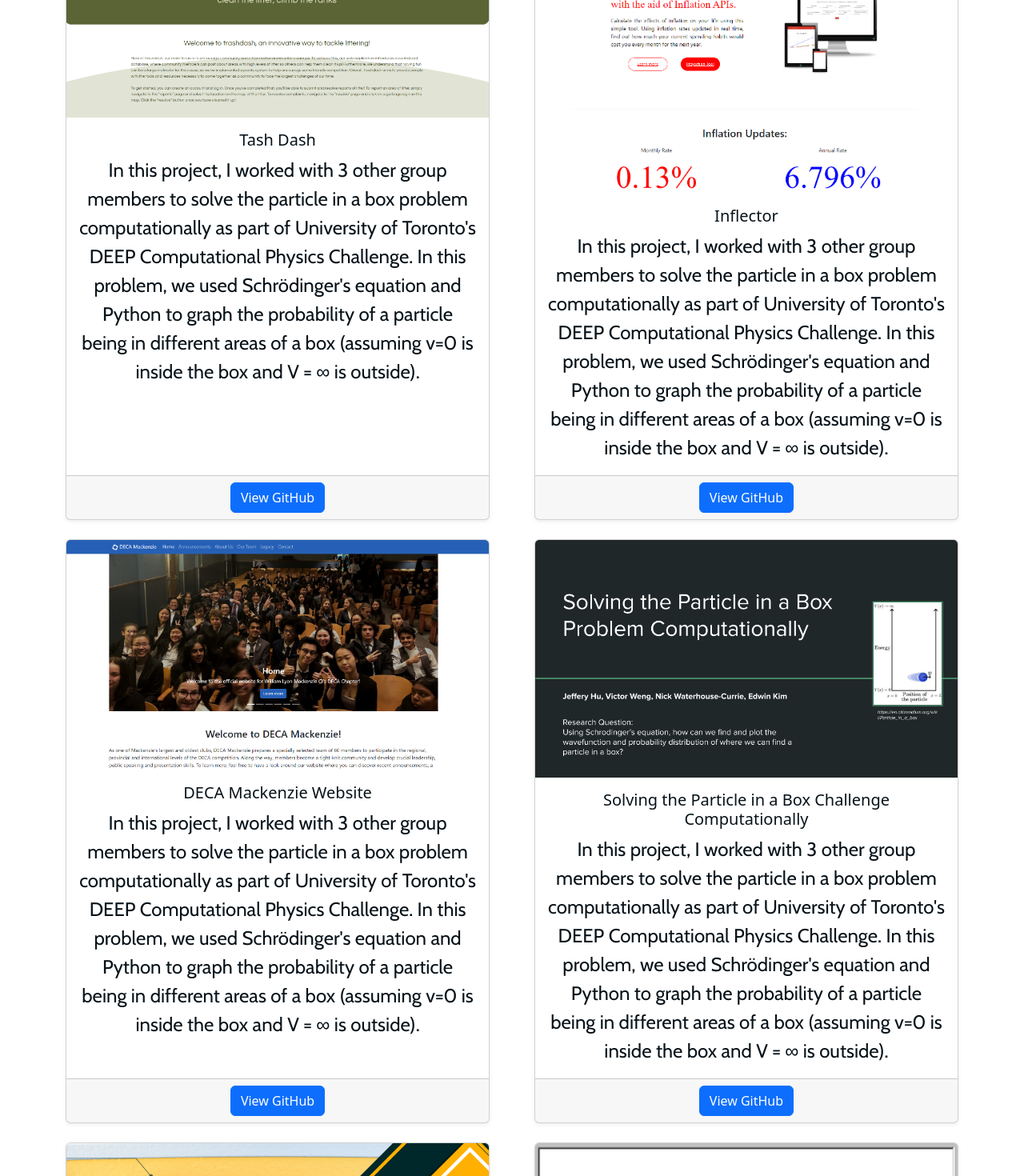
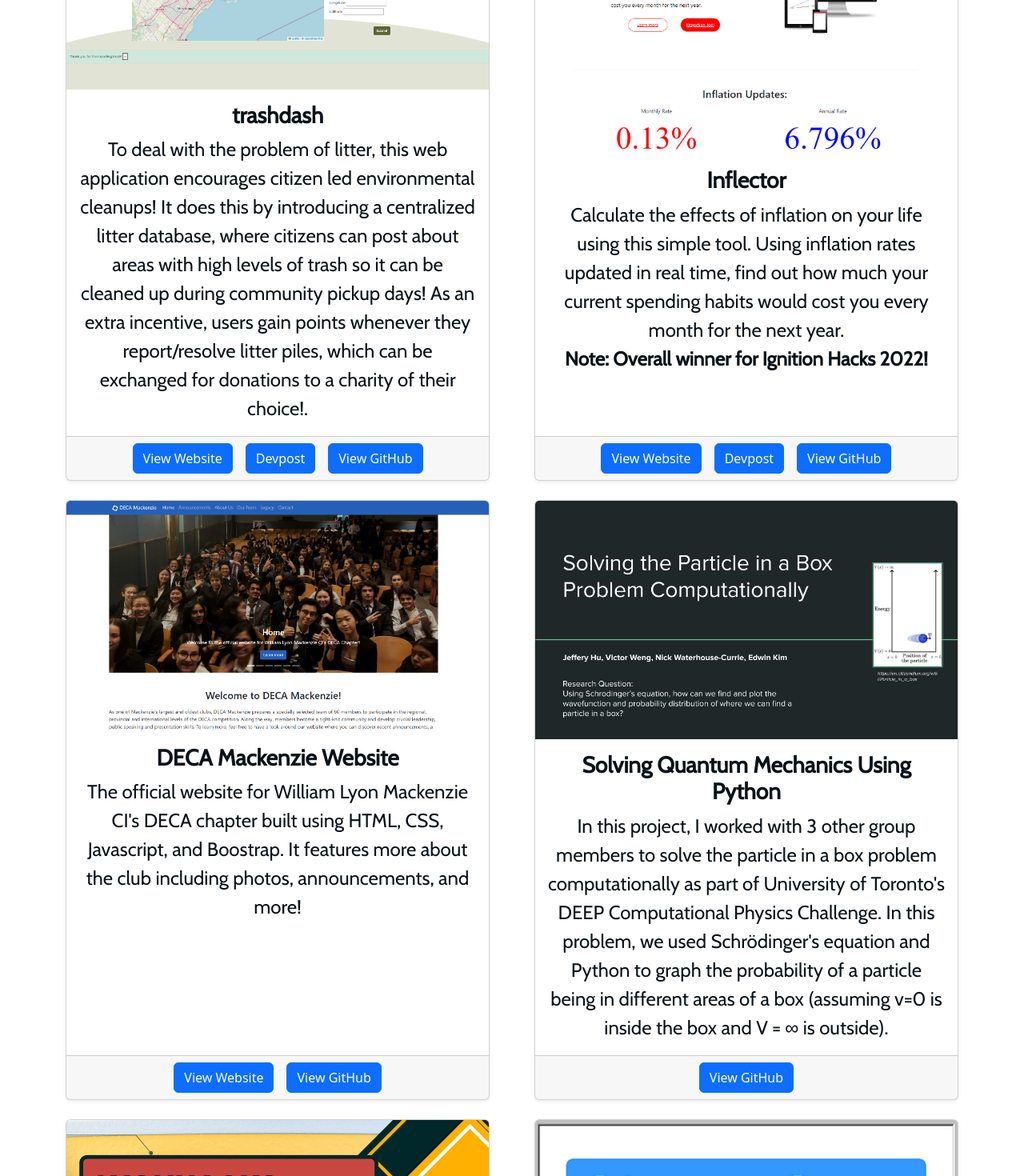
Before and after one commit to Jeffery05/jeffery05.github.io, a React (Create React App) app: page /projects in a window 1280 px wide. Shown: the part 400-1870 px from the top of the page at 80% size. Built offline with nearby package versions, Linux system fonts and the light colour scheme.

Commit message:
updated the projects page

```diff
--- a/src/App.js
+++ b/src/App.js
@@ -6,16 +6,22 @@ import Projects from "./Components/projects";
 import Contact from "./Components/contact";
 import logo from "./Components/images/Jeffery Logo.svg";
 
-function App(){
+function App() {
   return (
     <BrowserRouter>
       <header>
         <nav>
-        <NavLink id="logo" to="/"><svg version="1.1" height="3.4rem" viewBox="0 0 700 700" xmlns="http://www.w3.org/2000/svg">
+          <NavLink id="logo" to="/">
+            <svg
+              version="1.1"
+              height="3.4rem"
+              viewBox="0 0 700 700"
+              xmlns="http://www.w3.org/2000/svg"
+            >
               <g fill-rule="evenodd" preserveAspectRatio="xMidYMid meet">
-  <path d="m372.21 560c73.922-449.22-197.19-316.51-296.23-560 0 102.74-3.8398 186.6 110.01 229.3-37.809 4.7266-65.348-4.9375-89.469-38.438 20.785 85.676 99.609 107.8 158.39 119.29-61.789 10.68-93.113-25.359-116.31-38.438 87.141 155.5 204.79 56.672 228.31 225.99-7.5117-9.2773-15.02-18.555-22.531-27.832 25.578 42.879 22.801 40.422 27.832 90.125z"/>
-  <path d="m367.57 268.41c36.664 50 28.277 139.96 29.16 198.15 27.113-107.05 66.367-182.34 149.77-204.78-30.707-3.9766-49.484 5.3008-66.273 16.566 13.707-27.355 38.926-41.355 94.688-50.562-35.012-5.7422-35.812-2.3438-50.617-0.79688 11.91-28.281 71.867-34.543 99.738-38.766-132.77-6.9883-155.77 51.086-201.42 94.598-24.738 15.816-11.496-70.352 14.367-36.945-4.4062-70.414-73.348-48.211-69.418 22.531z"/>
-  <path d="m344.21 93.98c4.7617 66.117 66.441 69.734 56.473 105.89-44.246-6.6797-71.398-57.398-56.473-105.89z"/>
+                <path d="m372.21 560c73.922-449.22-197.19-316.51-296.23-560 0 102.74-3.8398 186.6 110.01 229.3-37.809 4.7266-65.348-4.9375-89.469-38.438 20.785 85.676 99.609 107.8 158.39 119.29-61.789 10.68-93.113-25.359-116.31-38.438 87.141 155.5 204.79 56.672 228.31 225.99-7.5117-9.2773-15.02-18.555-22.531-27.832 25.578 42.879 22.801 40.422 27.832 90.125z" />
+                <path d="m367.57 268.41c36.664 50 28.277 139.96 29.16 198.15 27.113-107.05 66.367-182.34 149.77-204.78-30.707-3.9766-49.484 5.3008-66.273 16.566 13.707-27.355 38.926-41.355 94.688-50.562-35.012-5.7422-35.812-2.3438-50.617-0.79688 11.91-28.281 71.867-34.543 99.738-38.766-132.77-6.9883-155.77 51.086-201.42 94.598-24.738 15.816-11.496-70.352 14.367-36.945-4.4062-70.414-73.348-48.211-69.418 22.531z" />
+                <path d="m344.21 93.98c4.7617 66.117 66.441 69.734 56.473 105.89-44.246-6.6797-71.398-57.398-56.473-105.89z" />
               </g>
             </svg>
           </NavLink>
@@ -23,22 +29,23 @@ function App(){
           <NavLink to="about">About</NavLink>
           <NavLink to="achievements">Achievements</NavLink>
           <NavLink to="projects">Projects</NavLink>
-        <a href="https://jefferyhu2005.wixsite.com/portfolio" target="_blank">Tutorials</a>
+          <a href="https://jefferyhu2005.wixsite.com/portfolio/oop-1" target="_blank">
+            Tutorials
+          </a>
           <NavLink to="contact">Contact</NavLink>
         </nav>
       </header>
       <main>
         <Routes>
-          <Route path="/" element={<Home />}/>
-          <Route path="about" element={<About />}/>
-          <Route path="achievements" element={<Achievements />}/>
-          <Route path="projects" element={<Projects />}/>
-          <Route path="contact" element={<Contact />}/>
+          <Route path="/" element={<Home />} />
+          <Route path="about" element={<About />} />
+          <Route path="achievements" element={<Achievements />} />
+          <Route path="projects" element={<Projects />} />
+          <Route path="contact" element={<Contact />} />
         </Routes>
       </main>
     </BrowserRouter>
-
-  )
+  );
 }
 
-export default App
+export default App;
--- a/src/Components/achievements.jsx
+++ b/src/Components/achievements.jsx
@@ -8,7 +8,7 @@ import resume from "./images/Jeffery Hu_Resume.pdf";
 
 export default function Achievements() {
   return (
-    <div className="container body-content">
+    <div className="container body-content achieve">
       <head>
         <link rel="preconnect" href="https://fonts.googleapis.com" />
         <link rel="preconnect" href="https://fonts.gstatic.com" crossorigin />
@@ -17,9 +17,9 @@ export default function Achievements() {
           rel="stylesheet"
         />
       </head>
-      <div className="row mb-1">
+      <div className="row">
         <h1>
-          <b>Experience:</b>
+          <b><u>Experience:</u></b>
         </h1>
       </div>
       <div className="row gx-4 mb-3">
@@ -40,7 +40,7 @@ export default function Achievements() {
         </div>
         <div className="col-md-9">
           <p>
-            <b>President - Mackenzie Science Club</b>
+            <h3><b>President - Mackenzie Science Club</b></h3>
           </p>
           <p>June 2022-June 2023</p>
           <hr />
@@ -61,7 +61,7 @@ export default function Achievements() {
       </div>
       <div className="row gx-4 mb-3">
         <div className="col-md-3 ps-3">
-          <a href="decamackenzie.ca" target="_blank" rel="noopener noreferrer">
+          <a href="https://decamackenzie.ca/" target="_blank" rel="noopener noreferrer">
             <img
               src={decaLogo}
               alt="DECA Mackenzie Logo"
@@ -72,9 +72,9 @@ export default function Achievements() {
           </a>
         </div>
         <div className="col-md-9">
-          <p>
+          <h3>
             <b>President - DECA Mackenzie</b>
-          </p>
+          </h3>
           <p>June 2022-June 2023</p>
           <hr />
           <ul>
@@ -107,24 +107,27 @@ export default function Achievements() {
           />
         </div>
         <div className="col-md-9">
-          <p>
+          <h3>
             <b>Assistant Teacher - Spirit of Math Schools</b>
-          </p>
+          </h3>
           <p>September 2019-June 2023</p>
           <hr />
           <ul>
             <li>
-              Lead discussions and engage with students to teach them advanced
-              math concepts during weekly Spirit of Math classes.
+              Tutor and mentor 20+ middle school students to teach them advanced
+              math concepts.
             </li>
-            <li>Complete administrative tasks such as calling parents. </li>
+            <li>
+              Lead class discussions and engage with students during group work time.
+            </li>
+            <li>Complete administrative tasks such as calling parents and inputting marks. </li>
           </ul>
         </div>
       </div>
 
       <div className="row gx-4 mb-3">
         <div className="col-md-3 ps-3">
-          <a href="maclyonsden.com" target="_blank" rel="noopener noreferrer">
+          <a href="https://maclyonsden.com/" target="_blank" rel="noopener noreferrer">
             <img
               src={metro}
               alt="Mac Lyons Den Logo"
@@ -135,9 +138,9 @@ export default function Achievements() {
           </a>
         </div>
         <div className="col-md-9">
-          <p>
+          <h3>
             <b>Front-End Developer - Project Metropolis</b>
-          </p>
+          </h3>
           <p>August 2022-June 2023</p>
           <hr />
           <ul>
@@ -147,6 +150,9 @@ export default function Achievements() {
             <li>
               Created the user interface for club executives to submit
               announcements.
+            </li>
+            <li>
+              Gained experience using React.js
             </li>
           </ul>
         </div>
@@ -163,9 +169,9 @@ export default function Achievements() {
           />
         </div>
         <div className="col-md-9">
-          <p>
+          <h3>
             <b>Executive - Mackenzie Model UN</b>
-          </p>
+          </h3>
           <p>June 2022-June 2023</p>
           <hr />
           <ul>
@@ -177,6 +183,9 @@ export default function Achievements() {
               Develop and teach lessons about international relations related to
               the competition.
             </li>
+            <li>
+              Previously served as a member for 2 years.
+            </li>
           </ul>
         </div>
       </div>
@@ -184,7 +193,7 @@ export default function Achievements() {
 
       <div className="row mb-1">
         <h1>
-          <b>Resume</b>
+          <b><u>Resume:</u></b>
         </h1>
         <iframe src={resume} width="100%" height="1000px"></iframe>
       </div>
--- a/src/Components/projects.jsx
+++ b/src/Components/projects.jsx
@@ -1,5 +1,5 @@
 import React, { Component } from "react";
-import TrashDash from "./images/TrashDash.png";
+import TrashDash from "./images/TrashDash2.png";
 import Inflector from "./images/Inflector.png";
 import DECAWebsite from "./images/DECAWebsite.png";
 import DEEP from "./images/DEEP Computational Physics Challenge Presentation.png";
@@ -20,28 +20,39 @@ export default function Projects() {
       </head>
       <div className="projects">
         <div className="projectsheader">
-          <h1>Past Projects</h1>
+          <h1><b>Past Projects</b></h1>
           <p>Feel free to look around at some of my past projects!</p>
         </div>
         <div className="card rounded mb-4 shadow-sm">
           <img className="card-img-top" alt="Tash Dash" src={TrashDash} />
           <div className="card-body">
-            <h5 className="card-title">Tash Dash</h5>
+            <h3 className="card-title"><b>trashdash</b></h3>
             <p className="card-text text-left">
-              In this project, I worked with 3 other group members to solve the
-              particle in a box problem computationally as part of University of
-              Toronto's DEEP Computational Physics Challenge. In this problem,
-              we used Schrödinger's equation and Python to graph the probability
-              of a particle being in different areas of a box (assuming v=0 is
-              inside the box and V = ∞ is outside).
+            To deal with the problem of litter, this web application encourages citizen led environmental cleanups! It does this by introducing a centralized litter database, where citizens can post about areas with high levels of trash so it can be cleaned up during community pickup days! As an extra incentive, users gain points whenever they report/resolve litter piles, which can be exchanged for donations to a charity of their choice!.
             </p>
           </div>
           <div className="card-footer">
-            <a
-              href="https://github.com/Jeffery05/Solving-Quantum-Mechanics-Using-Python"
+          <a
+              href="https://trash-dash-htv.herokuapp.com/"
               target="_blank"
               rel="noopener noreferrer"
               className="btn btn-primary bg-primary"
+            >
+              View Website
+            </a>
+            <a
+              href="https://devpost.com/software/trashdash"
+              target="_blank"
+              rel="noopener noreferrer"
+              className="btn btn-primary bg-primary ms-3"
+            >
+              Devpost
+            </a>
+            <a
+              href="https://github.com/Jeffery05/Hack-The-Valley"
+              target="_blank"
+              rel="noopener noreferrer"
+              className="btn btn-primary bg-primary ms-3"
             >
               View GitHub
             </a>
@@ -51,22 +62,33 @@ export default function Projects() {
         <div className="card rounded mb-4 shadow-sm">
           <img className="card-img-top" alt="Inflector" src={Inflector} />
           <div className="card-body">
-            <h5 className="card-title">Inflector</h5>
+            <h3 className="card-title"><b>Inflector</b></h3>
             <p className="card-text text-left">
-              In this project, I worked with 3 other group members to solve the
-              particle in a box problem computationally as part of University of
-              Toronto's DEEP Computational Physics Challenge. In this problem,
-              we used Schrödinger's equation and Python to graph the probability
-              of a particle being in different areas of a box (assuming v=0 is
-              inside the box and V = ∞ is outside).
+            Calculate the effects of inflation on your life using this simple tool. Using inflation rates updated in real time, find out how much your current spending habits would cost you every month for the next year. <br/><b>Note: Overall winner for Ignition Hacks 2022!</b>
             </p>
           </div>
           <div className="card-footer">
-            <a
-              href="https://github.com/Jeffery05/Solving-Quantum-Mechanics-Using-Python"
+          <a
+              href="https://www.inflector.tech/"
               target="_blank"
               rel="noopener noreferrer"
               className="btn btn-primary bg-primary"
+            >
+              View Website
+            </a>
+            <a
+              href="https://devpost.com/software/inflector-the-inflation-projector"
+              target="_blank"
+              rel="noopener noreferrer"
+              className="btn btn-primary bg-primary ms-3"
+            >
+              Devpost
+            </a>
+            <a
+              href="https://github.com/Jeffery05/New-Ignition-Hacks"
+              target="_blank"
+              rel="noopener noreferrer"
+              className="btn btn-primary bg-primary ms-3"
             >
               View GitHub
             </a>
@@ -80,22 +102,25 @@ export default function Projects() {
             src={DECAWebsite}
           />
           <div className="card-body">
-            <h5 className="card-title">DECA Mackenzie Website</h5>
+            <h3 className="card-title"><b>DECA Mackenzie Website</b></h3>
             <p className="card-text text-left">
-              In this project, I worked with 3 other group members to solve the
-              particle in a box problem computationally as part of University of
-              Toronto's DEEP Computational Physics Challenge. In this problem,
-              we used Schrödinger's equation and Python to graph the probability
-              of a particle being in different areas of a box (assuming v=0 is
-              inside the box and V = ∞ is outside).
+              The official website for William Lyon Mackenzie CI's DECA chapter built using HTML, CSS, Javascript, and Boostrap. It features more about the club including photos, announcements, and more!
             </p>
           </div>
           <div className="card-footer">
-            <a
-              href="https://github.com/Jeffery05/Solving-Quantum-Mechanics-Using-Python"
+          <a
+              href="https://decamackenzie.ca/"
               target="_blank"
               rel="noopener noreferrer"
               className="btn btn-primary bg-primary"
+            >
+              View Website
+            </a>
+            <a
+              href="https://github.com/Jeffery05/DECA-Website"
+              target="_blank"
+              rel="noopener noreferrer"
+              className="btn btn-primary bg-primary ms-3"
             >
               View GitHub
             </a>
@@ -105,9 +130,9 @@ export default function Projects() {
         <div className="card rounded mb-4 shadow-sm">
           <img className="card-img-top" alt="Quantum Mechanics" src={DEEP} />
           <div className="card-body">
-            <h5 className="card-title">
-              Solving the Particle in a Box Challenge Computationally
-            </h5>
+            <h3 className="card-title"><b>
+              Solving Quantum Mechanics Using Python
+              </b></h3>
             <p className="card-text text-left">
               In this project, I worked with 3 other group members to solve the
               particle in a box problem computationally as part of University of
@@ -132,9 +157,9 @@ export default function Projects() {
         <div className="card rounded mb-4 shadow-sm">
           <img className="card-img-top" alt="Discord Bot" src={LyonHacks} />
           <div className="card-body">
-            <h5 className="card-title">
-              LyonHacks2: Greg The Teaching Assistant
-            </h5>
+            <h3 className="card-title">
+            <b>LyonHacks2: Greg The Teaching Assistant</b>
+            </h3>
             <p className="card-text text-left">
               This program creates a discord bot that will assist the teacher
               with their morning routine. This includes taking attendance,
@@ -160,7 +185,7 @@ export default function Projects() {
             src={SimonSays}
           />
           <div className="card-body">
-            <h5 className="card-title">Simon Says</h5>
+            <h3 className="card-title"><b>Simon Says</b></h3>
             <p className="card-text text-left">
               This program is intended to simulate playing virtual Simon Says.
               Simon Says starts off with the program flashing a series of
@@ -188,7 +213,7 @@ export default function Projects() {
             src={TheAdventure}
           />
           <div className="card-body">
-            <h5 className="card-title">The Adventure</h5>
+            <h3 className="card-title"><b>The Adventure</b></h3>
             <p className="card-text text-left">
               <b>Synopsis:</b> The fly twins and their friend, Anty, went on a
               stroll one day when they found a shiny peach! As they try to get a
--- a/src/index.css
+++ b/src/index.css
@@ -21,6 +21,12 @@ h1.h1-Welcome{
 .home-bg h1 {
   margin-bottom: 30px;
 }
+
+.achieve h1{
+  margin-bottom: 2rem;
+  text-align: center;
+}
+
 /* .home-bg img {
   border-radius: 100%;
   aspect-ratio: 1 / 1;
@@ -267,7 +273,7 @@ main {
   color: var(--text);
 }
 main > .container {
-  margin-top: 199px;
+  margin-top: 150px;
   gap: 100px;
   display: flex;
   flex-direction: column;
@@ -292,6 +298,7 @@ main > .container {
 .findme p a {
   flex: 1 1 25%;
 }
+
 .logos {
   padding: calc(var(--bs-gutter-x) * 0.5);
   border-radius: var(--bs-border-radius);
```
Also changed, not shown: src/Components/about.jsx (+59 -41 lines). Lines whose indentation alone changed are shown as unchanged.
